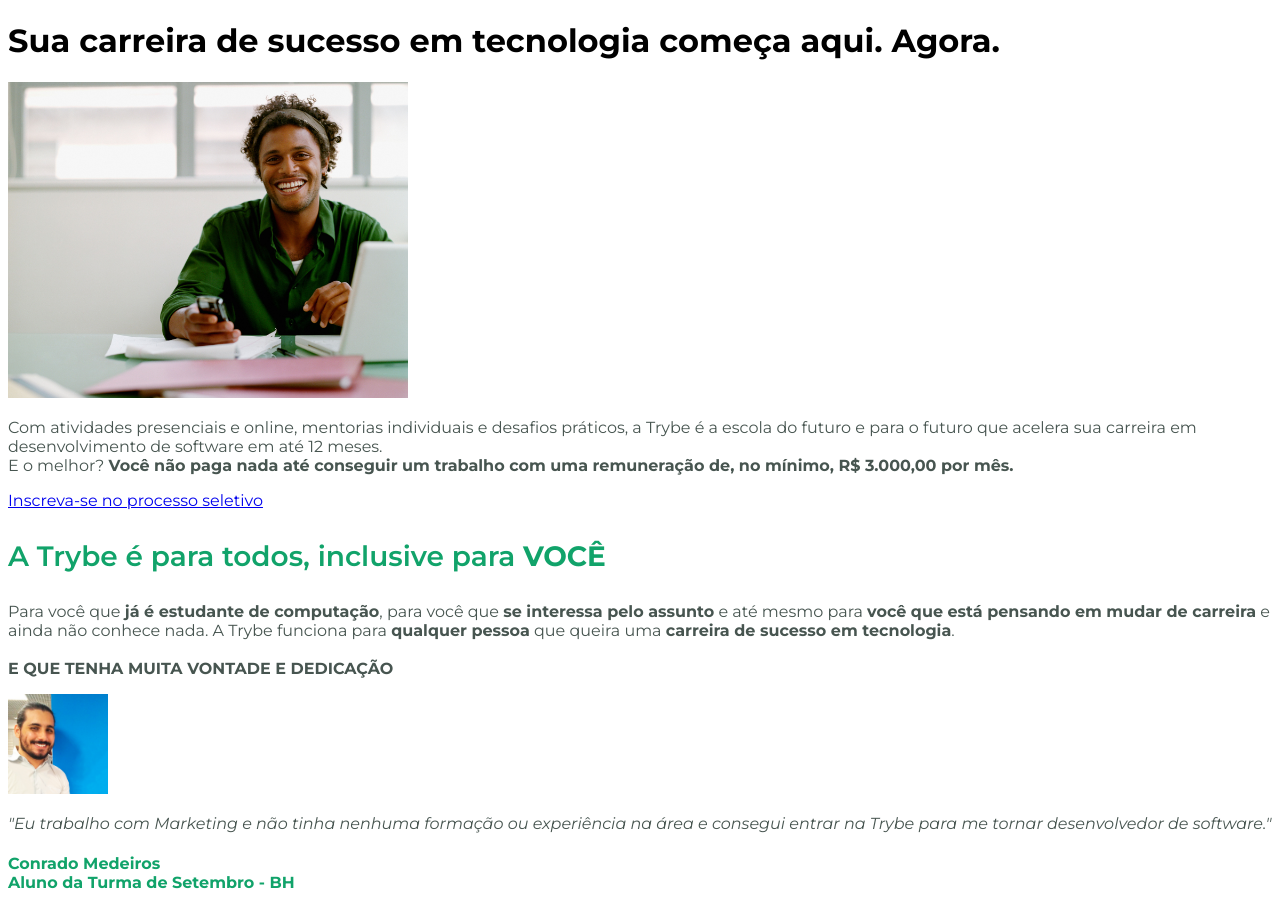
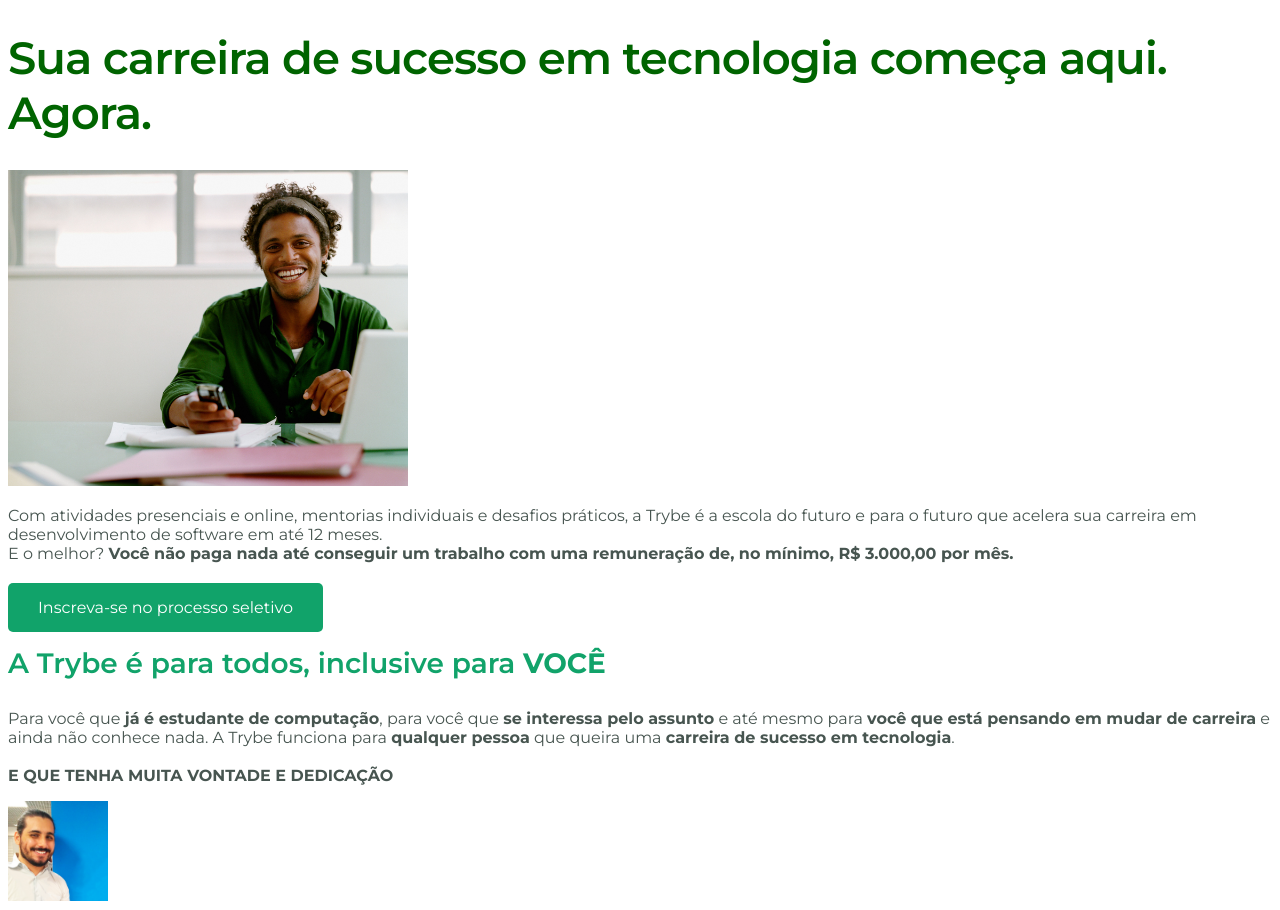
Before and after one commit to martinsedm/sd-017-live-lectures, a plain HTML site: page trybe-marketing.html in a window 1280 px wide. Shown: the top 910 px of the page. Drawn offline with Linux system fonts and the light colour scheme.

Commit message:
estilizando sub-titulos e links

```diff
--- a/trybe-marketing.html
+++ b/trybe-marketing.html
@@ -15,11 +15,18 @@
       body {
         font-family: Montserrat, sans-serif;
       }
+
+      .texto-destaque {
+        font-family: fantasy;
+      }
+
       p,
       li {
         color: #475550;
         font-size: 16px;
       }
+
+
 
       .trybe-green {
         color: #11a36a;
@@ -30,11 +37,34 @@
         font-weight: 600;
         line-height: 36px;
       }
+
+      #main-title {
+        font-size: 45px;
+        line-height: 55px;
+        font-weight: 600;
+        letter-spacing: -1px;
+        color: darkgreen;
+      }
+
+      .testimonial-name{
+        font-size:  14px;
+        line-height: 20px;
+        font-weight: 600;
+      }
+
+      .button {
+        padding: 15px 30px;
+        background-color:#11a36a;
+        text-decoration: none;
+        color: white;
+        border-radius: 5px;
+      }
+
     </style>
   </head>
 
   <body>
-    <h1>Sua carreira de sucesso em tecnologia começa aqui. Agora.</h1>
+    <h1 id="main-title" >Sua carreira de sucesso em tecnologia começa aqui. Agora.</h1>
     <img src="images/smiling-image.jpg" alt="Aluno feliz por estar na Trybe" width="400px" />
     <p>
       Com atividades presenciais e online, mentorias individuais e desafios práticos, a Trybe é a
@@ -44,8 +74,8 @@
         >Você não paga nada até conseguir um trabalho com uma remuneração de, no mínimo, R$ 3.000,00
         por mês.</b
       >
-    </p>
-    <a href="#" target="_blank">Inscreva-se no processo seletivo</a>
+    </p><br>
+    <a class="button" href="#" target="_blank">Inscreva-se no processo seletivo</a>
     <h3 class="trybe-green section-title">A Trybe é para todos, inclusive para <strong>VOCÊ</strong></h3>
     <p>
       Para você que <strong>já é estudante de computação</strong>, para você que
@@ -65,7 +95,7 @@
       </em>
     </p>
 
-    <h4 class="trybe-green">
+    <h4 class="trybe-green testimonial-name">
       Conrado Medeiros<br />
       ‍Aluno da Turma de Setembro - BH
     </h4>
@@ -77,7 +107,7 @@
         fazer o processo e passar. Estou aqui firme e forte para conseguir virar um desenvolvedor."
       </em>
     </p>
-    <h4 class="trybe-green">
+    <h4 class="trybe-green testimonial-name">
       Gabriel dos Santos<br />
       ‍Aluno da Turma de Setembro - BH
     </h4>
@@ -89,7 +119,7 @@
         estou animado para me tornar desenvolvedor."
       </em>
     </p>
-    <h4 class="trybe-green">
+    <h4 class="trybe-green testimonial-name">
       Anderson Bolivar<br />
       Aluno da Turma de Setembro - BH
     </h4>
@@ -126,7 +156,6 @@
       <br />
       CTO e Co-fundador da Trybe
     </h4>
-
     <h3 class="trybe-green section-title">Como é a formação?</h3>
     <ul>
       <li>Atividades <strong>online, offline e apoio individual</strong> para cada aluno</li>
@@ -146,6 +175,6 @@
     <img src="images/learning-web.jpeg" alt="" width="500px" />
 
     <h4 class="trybe-green">Quer saber mais sobre nossa formação?</h4>
-    <a href="">Faça o download do nosso currículo</a>
+    <a class="button" href="">Faça o download do nosso currículo</a>
   </body>
 </html>
```
